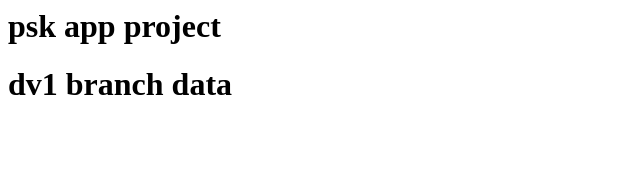
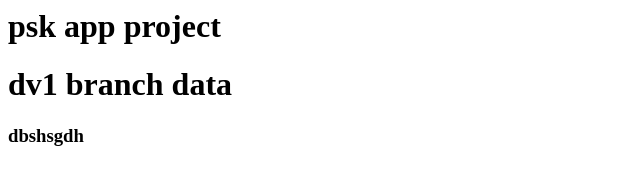
Before and after one commit to anshuyekude/pskapp, a plain HTML site: page pskapp/index.html in a window 1280 px wide. Shown: the whole page, without its empty margins (0-640 px from the left). Drawn offline with Linux system fonts and the light colour scheme.

Commit message:
dev1  added data

```diff
--- a/pskapp/index.html
+++ b/pskapp/index.html
@@ -1,2 +1,3 @@
 <h1>psk app project</h1>
 <h1>dv1 branch data</h1>
+<h3>dbshsgdh</h3>
```
